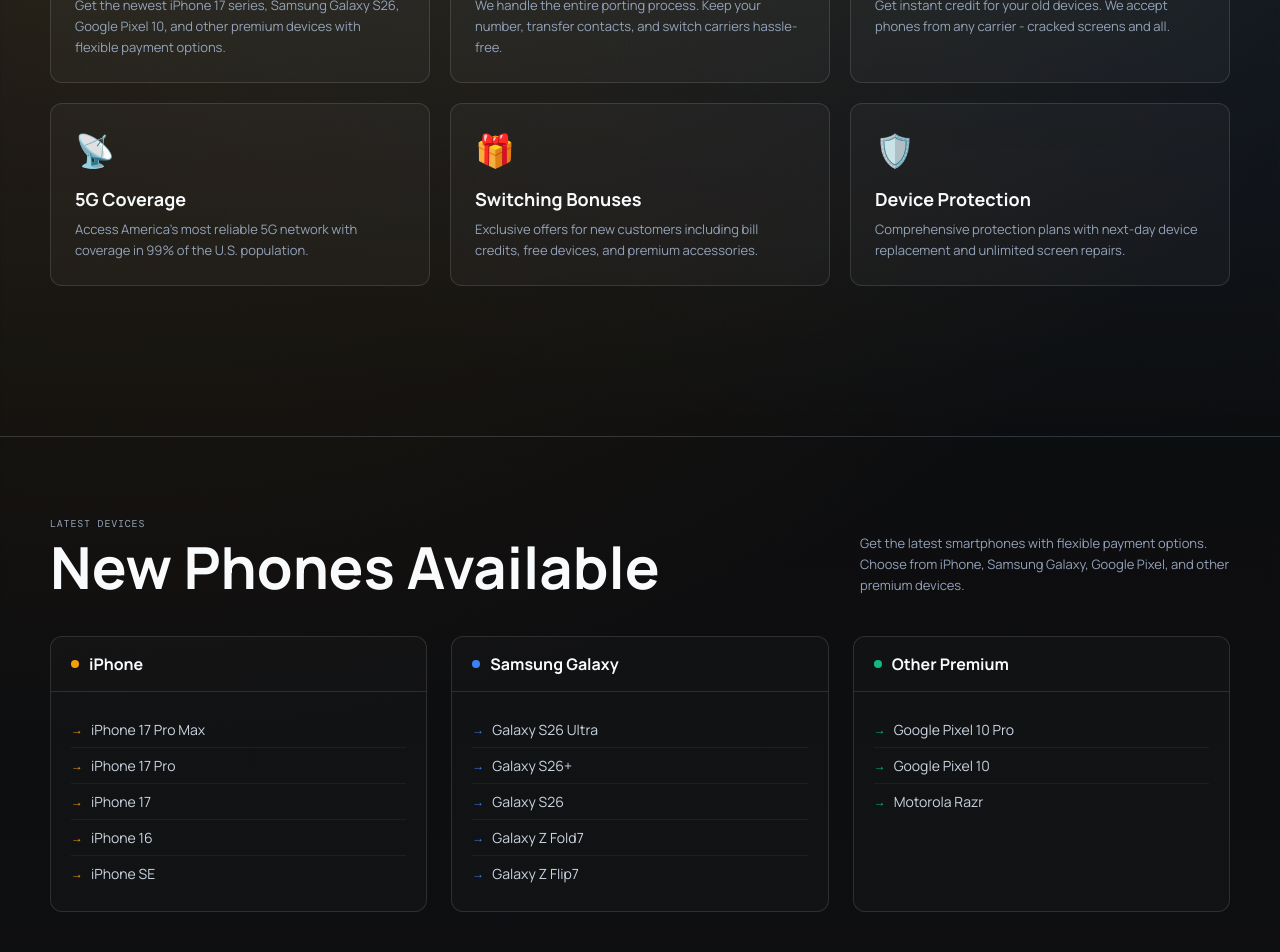
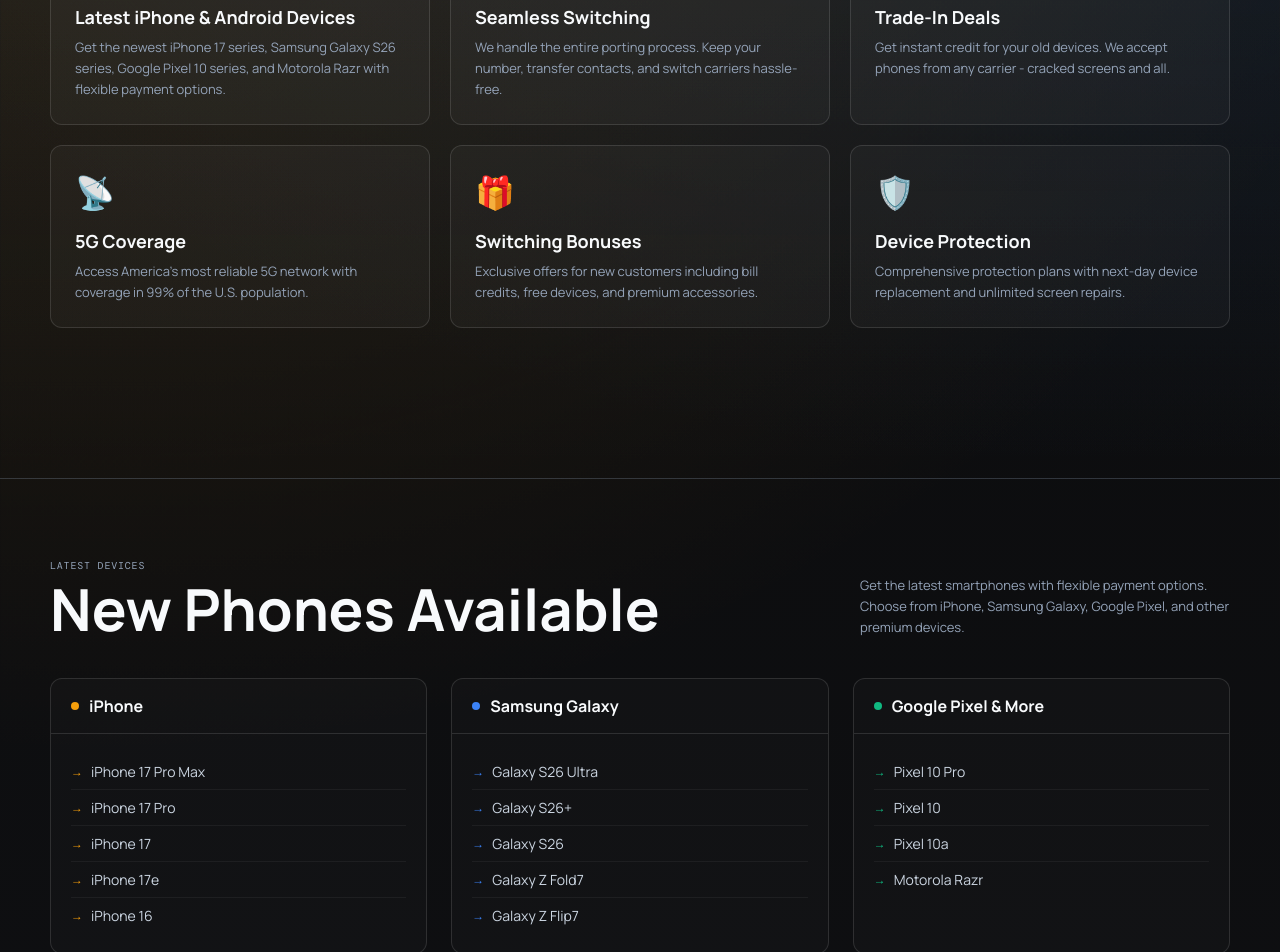
Before and after one commit to humbertowgw-maker/white-glove-landing, a Next.js app: page / in a window 1280 px wide. Shown: the part 1848-2800 px from the top of the page. Built offline with nearby package versions, Linux system fonts and the light colour scheme; no server answers; a web font is replaced by a local one.

Commit message:
Update phone lineup with researched current models and add AT&T Authorized Dealer badge

```diff
--- a/pages/index.jsx
+++ b/pages/index.jsx
@@ -83,7 +83,7 @@ const ATT_FEATURES = [
   {
     icon: "📱",
     title: "Latest iPhone & Android Devices",
-    description: "Get the newest iPhone 17 series, Samsung Galaxy S26, Google Pixel 10, and other premium devices with flexible payment options.",
+    description: "Get the newest iPhone 17 series, Samsung Galaxy S26 series, Google Pixel 10 series, and Motorola Razr with flexible payment options.",
   },
   {
     icon: "🔄",
@@ -115,7 +115,7 @@ const ATT_FEATURES = [
 const PHONE_CATEGORIES = [
   {
     category: "iPhone",
-    phones: ["iPhone 17 Pro Max", "iPhone 17 Pro", "iPhone 17", "iPhone 16", "iPhone SE"],
+    phones: ["iPhone 17 Pro Max", "iPhone 17 Pro", "iPhone 17", "iPhone 17e", "iPhone 16"],
     accent: "#f59e0b",
   },
   {
@@ -124,8 +124,8 @@ const PHONE_CATEGORIES = [
     accent: "#3b82f6",
   },
   {
-    category: "Other Premium",
-    phones: ["Google Pixel 10 Pro", "Google Pixel 10", "Motorola Razr"],
+    category: "Google Pixel & More",
+    phones: ["Pixel 10 Pro", "Pixel 10", "Pixel 10a", "Motorola Razr"],
     accent: "#10b981",
   },
 ];
@@ -135,22 +135,26 @@ const TRADE_IN_BRANDS = [
 ];
 
 const DEVICE_VALUES = {
-  "iPhone 17 Pro Max": 900,
-  "iPhone 17 Pro": 750,
-  "iPhone 17": 600,
+  "iPhone 17 Pro Max": 950,
+  "iPhone 17 Pro": 800,
+  "iPhone 17": 650,
+  "iPhone 17e": 500,
   "iPhone 16": 400,
   "iPhone 15": 300,
   "iPhone 14": 200,
   "iPhone SE": 75,
-  "Samsung Galaxy S26 Ultra": 800,
-  "Samsung Galaxy S26+": 650,
-  "Samsung Galaxy S26": 500,
-  "Samsung Galaxy S25": 350,
+  "Samsung Galaxy S26 Ultra": 850,
+  "Samsung Galaxy S26+": 700,
+  "Samsung Galaxy S26": 550,
+  "Samsung Galaxy S25": 400,
   "Samsung Galaxy S24": 250,
-  "Google Pixel 10 Pro": 550,
-  "Google Pixel 10": 400,
-  "Google Pixel 9": 250,
-  "Motorola Razr": 300,
+  "Galaxy Z Fold7": 600,
+  "Galaxy Z Flip7": 450,
+  "Pixel 10 Pro": 600,
+  "Pixel 10": 450,
+  "Pixel 10a": 300,
+  "Pixel 9": 200,
+  "Motorola Razr": 350,
   "Other Premium": 100,
   "Mid-range Device": 50,
   "Budget Device": 25,
@@ -233,7 +237,7 @@ export default function Home() {
       if (lowerInput.includes("switch") || lowerInput.includes("at&t")) {
         aiResponse = "Great question! Switching to AT&T with White Glove Wireless is seamless. We handle the entire porting process, you keep your number, and you'll get access to America's most reliable 5G network. Plus, we have exclusive switching bonuses including bill credits and device deals. Would you like me to help you start the switching process?";
       } else if (lowerInput.includes("phone") || lowerInput.includes("iphone") || lowerInput.includes("samsung")) {
-        aiResponse = "We have the latest devices available! Including iPhone 17 series, Samsung Galaxy S26, Google Pixel 10, Motorola Razr, and more. With flexible payment options and trade-in deals, upgrading is affordable. What type of phone are you interested in?";
+        aiResponse = "We have the latest devices available! Including iPhone 17 series, Samsung Galaxy S26 series, Google Pixel 10 series, Motorola Razr, and more. With flexible payment options and trade-in deals, upgrading is affordable. What type of phone are you interested in?";
       } else if (lowerInput.includes("trade") || lowerInput.includes("credit")) {
         aiResponse = "Our trade-in program is fantastic! We accept phones from any carrier regardless of condition - even cracked screens qualify. You get instant credit toward a new device. Just upload your current bill in the form above, and I can help estimate your trade-in value. What device are you currently using?";
       } else if (lowerInput.includes("quote") || lowerInput.includes("price") || lowerInput.includes("cost")) {
@@ -442,6 +446,22 @@ export default function Home() {
           text-transform: uppercase;
         }
         .nav-actions { display: flex; align-items: center; gap: 10px; flex-wrap: wrap; }
+        .att-badge {
+          display: inline-flex;
+          align-items: center;
+          gap: 8px;
+          border: 1px solid rgba(0,168,224,.35);
+          background: rgba(0,168,224,.08);
+          border-radius: 8px;
+          padding: 7px 11px;
+          color: #7dd3fc;
+          font-size: 10px;
+          font-weight: 700;
+          letter-spacing: .06em;
+          text-transform: uppercase;
+          white-space: nowrap;
+        }
+        .att-globe { width: 18px; height: 18px; flex-shrink: 0; }
         .nav-actions a, .primary-link {
           border: 1px solid var(--line);
           border-radius: 8px;
@@ -1198,6 +1218,7 @@ export default function Home() {
           .nav, .hero, .section, .footer { width: min(100% - 28px, 620px); }
           .nav { align-items: flex-start; }
           .brand span { display: none; }
+          .att-badge { display: none; }
           .nav-actions a:not(.primary-link) { display: none; }
           .hero { padding-top: 28px; }
           .hero-copy h1 { font-size: clamp(42px, 14vw, 62px); }
@@ -1219,6 +1240,17 @@ export default function Home() {
               <span>Wireless & fiber without the store</span>
             </span>
           </Link>
+          <div className="att-badge">
+            <svg className="att-globe" viewBox="0 0 48 48" aria-hidden="true">
+              <circle cx="24" cy="24" r="22" fill="#00A8E0"/>
+              <path d="M24 2a22 22 0 0 1 0 44 22 22 0 0 1 0-44" fill="none" stroke="rgba(255,255,255,.35)" strokeWidth="1.5"/>
+              <path d="M24 2c-6 8-6 36 0 44M24 2c6 8 6 36 0 44" fill="none" stroke="rgba(255,255,255,.35)" strokeWidth="1.5"/>
+              <ellipse cx="24" cy="24" rx="10" ry="22" fill="none" stroke="rgba(255,255,255,.35)" strokeWidth="1.5"/>
+              <path d="M2 24h44" fill="none" stroke="rgba(255,255,255,.35)" strokeWidth="1.5"/>
+            </svg>
+            <span>AT&T Authorized Dealer</span>
+          </div>
+
           <div className="nav-actions">
             <Link href="#att-features">Switch to AT&T</Link>
             <Link href="#phones">New Phones</Link>
```
